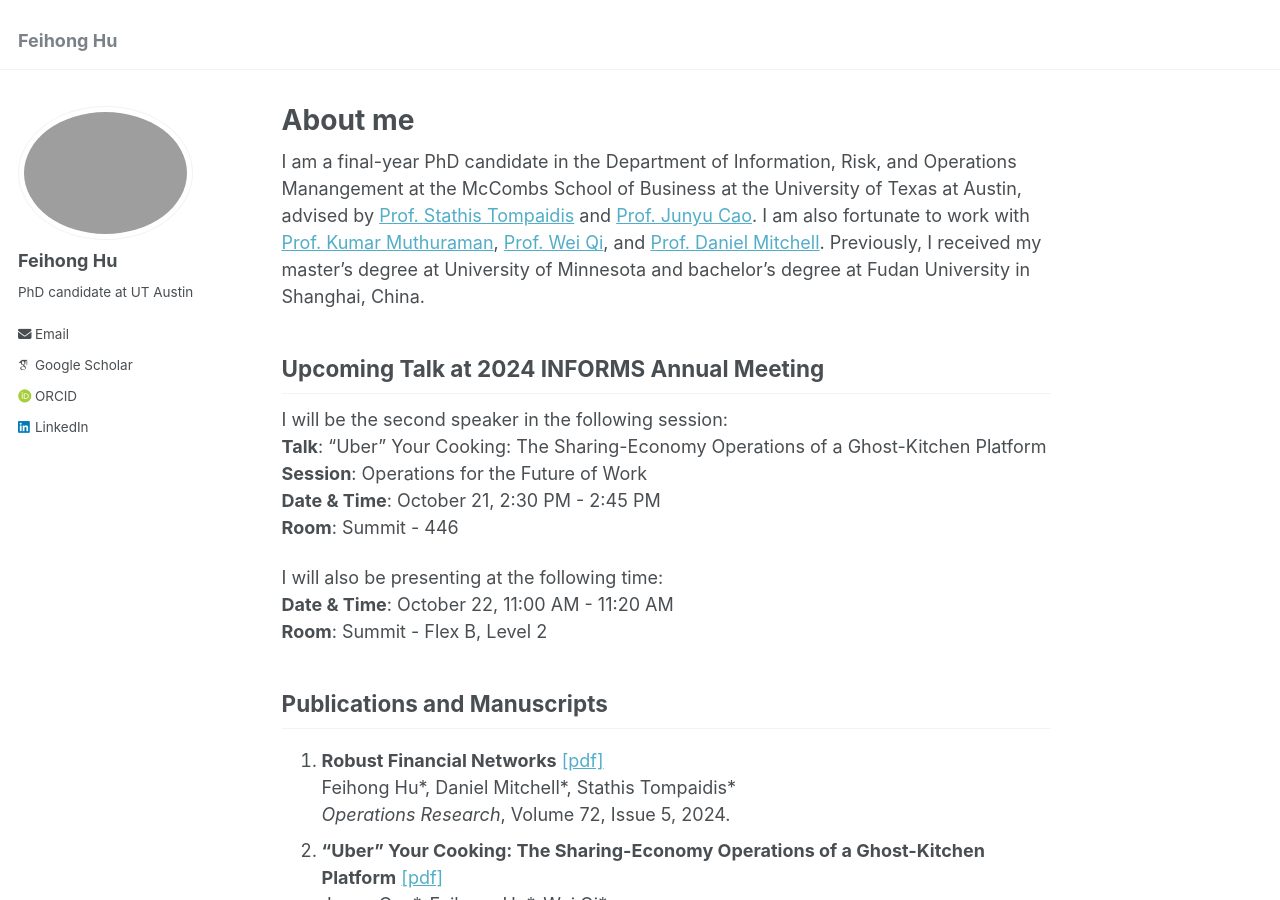
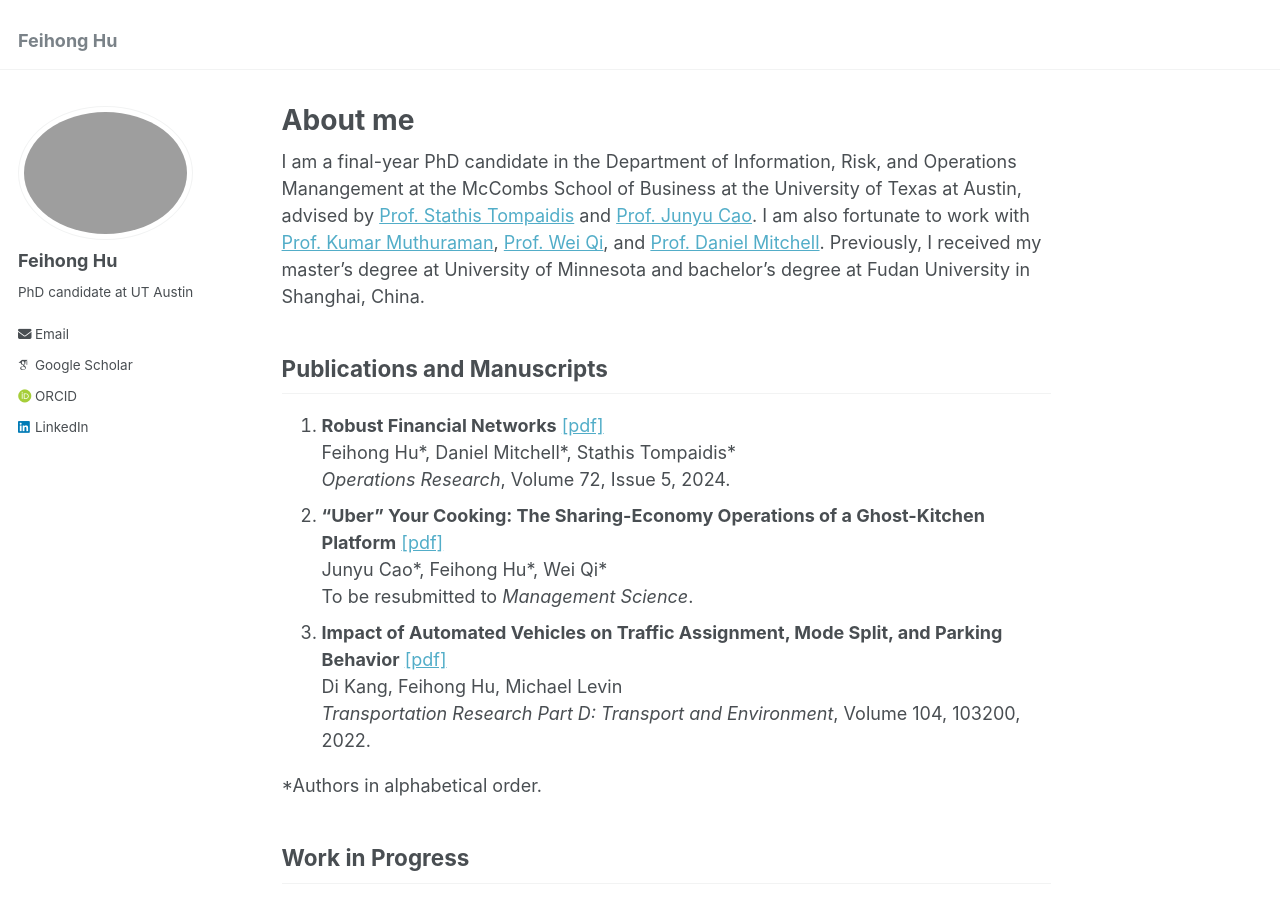
Before and after one commit to feihonghu/feihonghu.github.io, a Jekyll site: the page built from _pages/about.md, in a window 1280 px wide and 900 px high. Built offline with Jekyll 4.4.1, drawn with Linux system fonts in a browser that asks for light colours; some web fonts are replaced.

Commit message:
Update about.md

```diff
--- a/_pages/about.md
+++ b/_pages/about.md
@@ -8,18 +8,6 @@ redirect_from:
 ---
 
 I am a final-year PhD candidate in the Department of Information, Risk, and Operations Manangement at the McCombs School of Business at the University of Texas at Austin, advised by [Prof. Stathis Tompaidis](https://www.mccombs.utexas.edu/faculty-and-research/faculty-directory/efstathios-tompaidis/) and [Prof. Junyu Cao](https://junyucao.com/). I am also fortunate to work with [Prof. Kumar Muthuraman](https://www.mccombs.utexas.edu/faculty-and-research/faculty-directory/kumar-muthuraman/), [Prof. Wei Qi](https://www.wei-qi.net/), and [Prof. Daniel Mitchell](https://www.mccombs.utexas.edu/faculty-and-research/faculty-directory/daniel-mitchell/). Previously, I received my master's degree at University of Minnesota and bachelor’s degree at Fudan University in Shanghai, China.
-
-<h2>Upcoming Talk at 2024 INFORMS Annual Meeting</h2>
-
-I will be the second speaker in the following session:<br/>
-**Talk**: “Uber” Your Cooking: The Sharing-Economy Operations of a Ghost-Kitchen Platform<br/>
-**Session**: Operations for the Future of Work<br/>
-**Date & Time**: October 21, 2:30 PM - 2:45 PM<br/>
-**Room**: Summit - 446<br/>
-
-I will also be presenting at the following time:<br/>
-**Date & Time**: October 22, 11:00 AM - 11:20 AM<br/>
-**Room**: Summit - Flex B, Level 2<br/>
 
 <h2>Publications and Manuscripts</h2>
 
```
